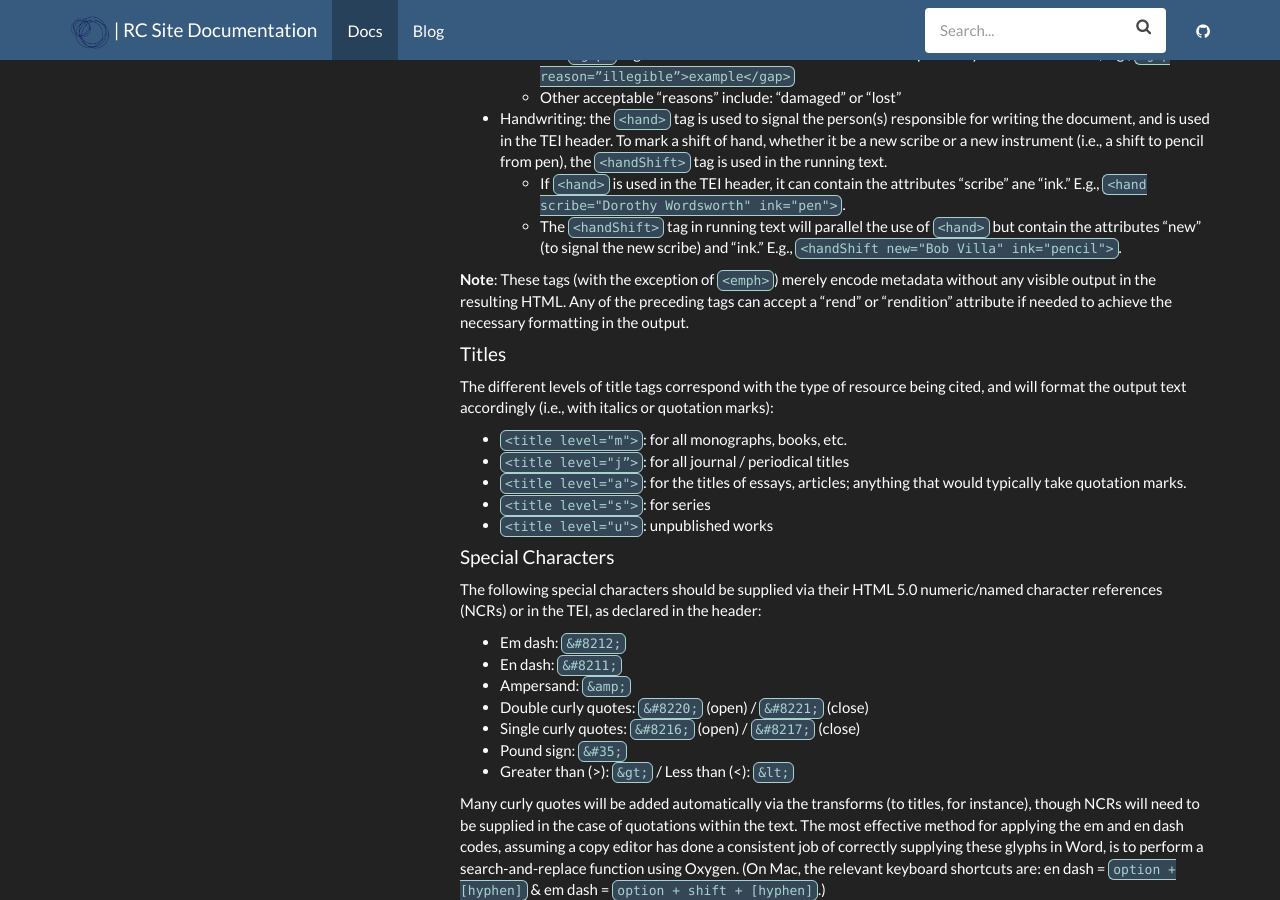
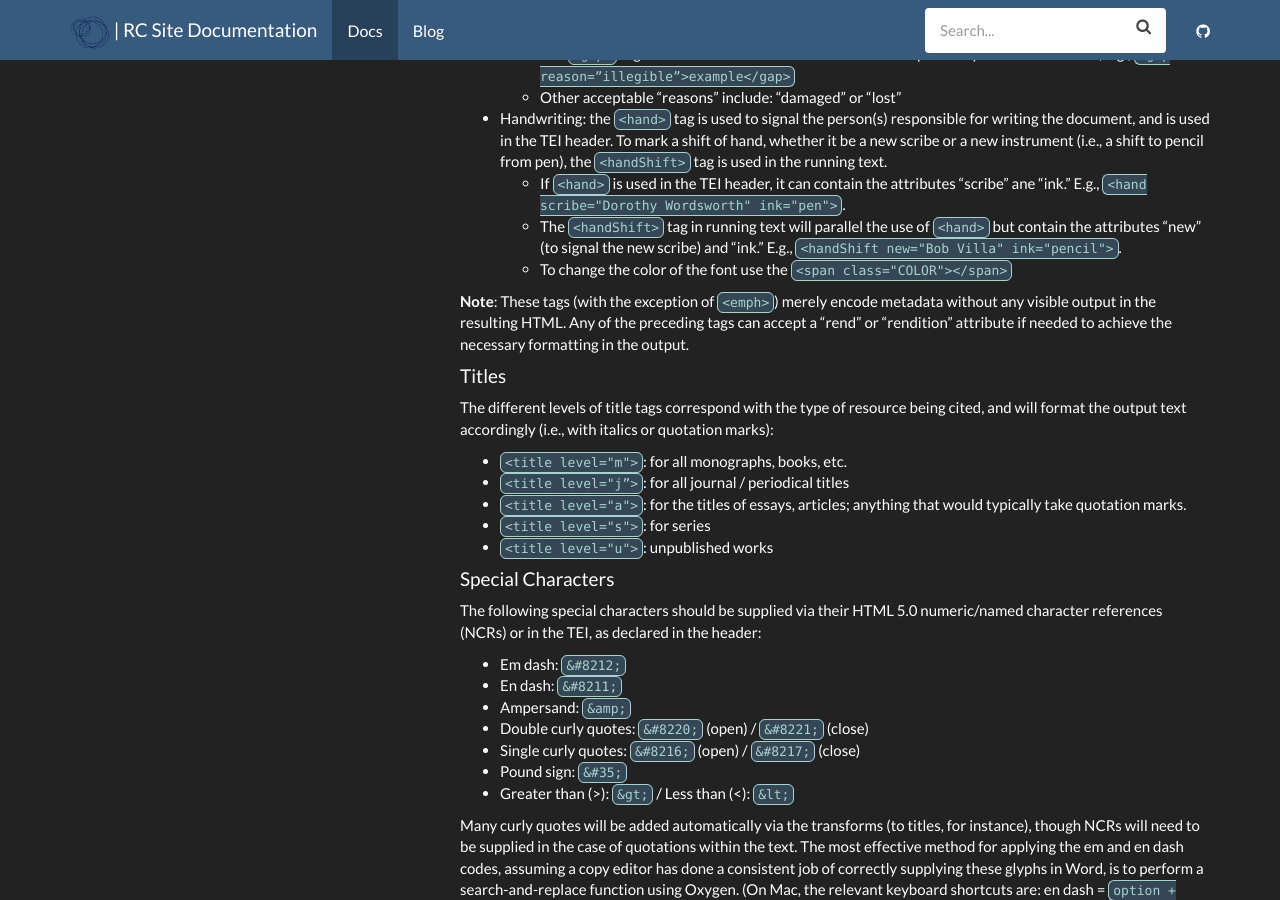
Before and after one commit to steve-kasica/romanticcircles.github.io, a Jekyll site: the page built from _docs/production-documentation/subsection/rc-tei-style.md, in a window 1280 px wide and 900 px high, scrolled down 3249 px. Built offline with Jekyll 4.4.1, drawn with Linux system fonts in a browser that asks for light colours.

Commit message:
added in font color change to the tei style guide

```diff
--- a/_docs/production-documentation/subsection/rc-tei-style.md
+++ b/_docs/production-documentation/subsection/rc-tei-style.md
@@ -136,6 +136,7 @@ Note that, depending on editorial/authorial metadata considerations (as discusse
 - Handwriting: the `<hand>` tag is used to signal the person(s) responsible for writing the document, and is used in the TEI header. To mark a shift of hand, whether it be a new scribe or a new instrument (i.e., a shift to pencil from pen), the `<handShift>` tag is used in the running text.
   - If `<hand>` is used in the TEI header, it can contain the attributes "scribe" ane "ink." E.g., `<hand scribe="Dorothy Wordsworth" ink="pen">`.
   - The `<handShift>` tag in running text will parallel the use of `<hand>` but contain the attributes "new" (to signal the new scribe) and "ink." E.g., `<handShift new="Bob Villa" ink="pencil">`.
+  - To change the color of the font use the `<span class="COLOR"></span>`
 
 **Note**: These tags (with the exception of `<emph>`) merely encode metadata without any visible output in the resulting HTML. Any of the preceding tags can accept a "rend" or "rendition" attribute if needed to achieve the necessary formatting in the output.
 
```
